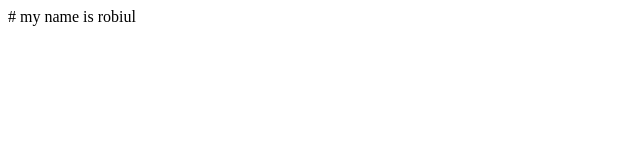
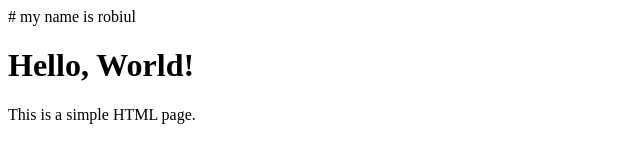
Before and after one commit to robiultamim/Firstdemo, a plain HTML site: page index.html in a window 1280 px wide. Shown: the whole page, without its empty margins (0-640 px from the left). Drawn offline with Linux system fonts and the light colour scheme.

Commit message:
Some basic HTML

```diff
--- a/index.html
+++ b/index.html
@@ -1 +1,11 @@
 # my name is robiul
+<!DOCTYPE html>
+<html>
+<head>
+    <title>My First HTML Page</title>
+</head>
+<body>
+    <h1>Hello, World!</h1>
+    <p>This is a simple HTML page.</p>
+</body>
+</html>
```
